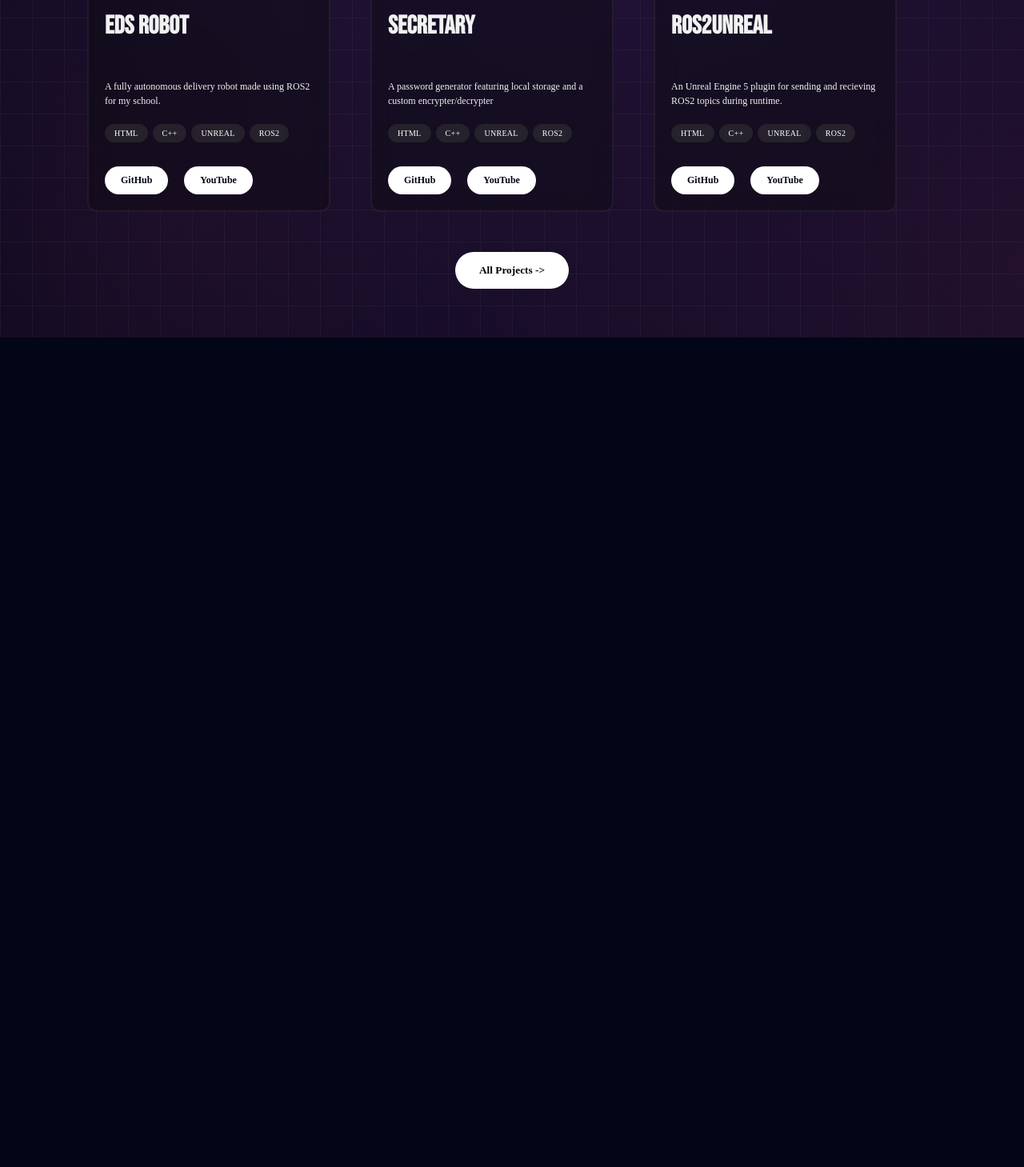
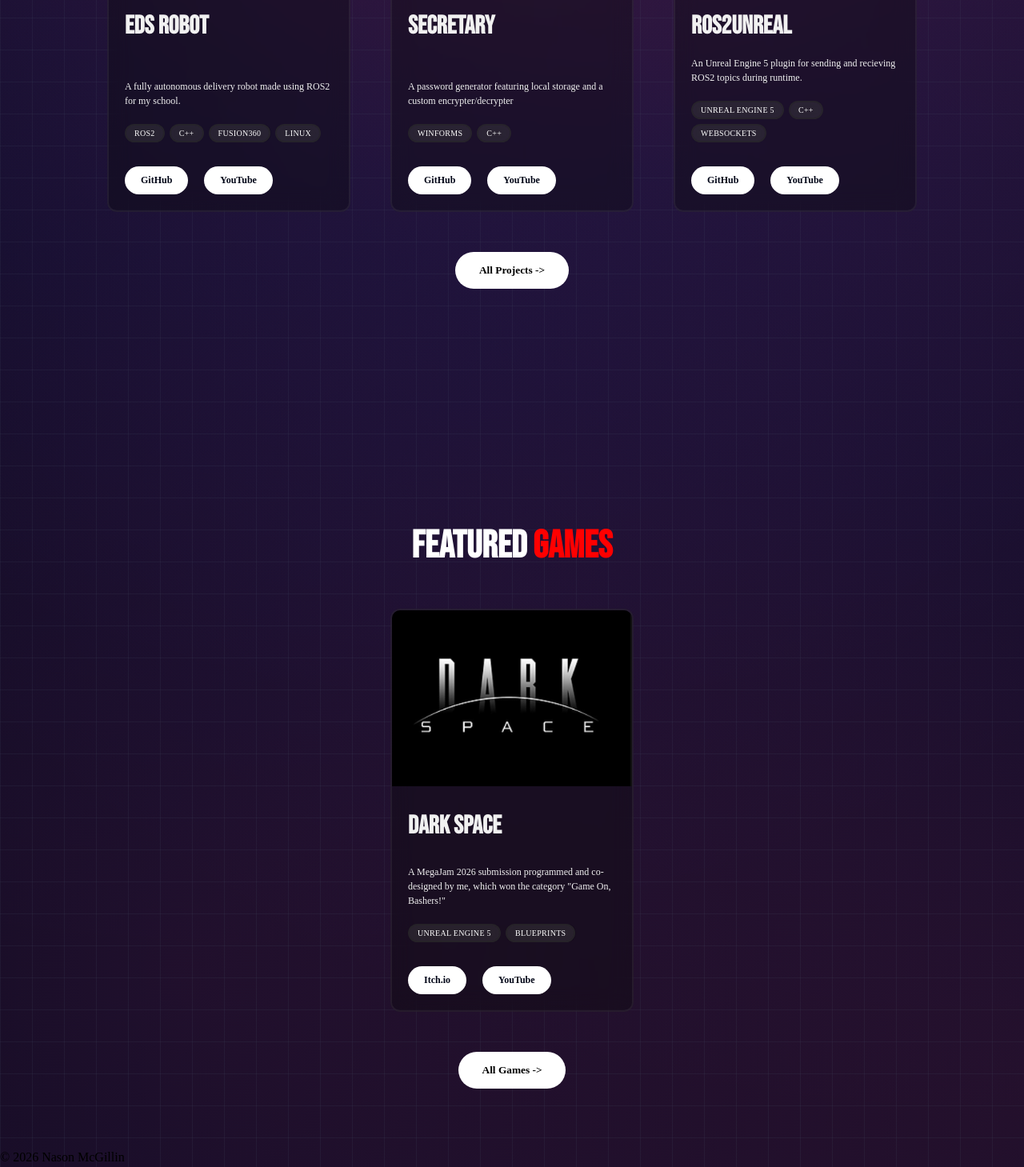
Before and after one commit to JustNason/justnason.github.io, a website: page index.html in a window 1280 px wide. Shown: the part 1178-2637 px from the top of the page at 80% size. Before the commit the page ends 1600 px from the top, so only its background shows below. Drawn offline with Linux system fonts and the light colour scheme; files whose address does not match are found by name; a web font is replaced by a local one.

Commit message:
Refactor code structure for improved readability and maintainability

```diff
--- a/index.html
+++ b/index.html
@@ -31,10 +31,10 @@
             <p>A fully autonomous delivery robot made using ROS2 for my school.</p>
           </div>
           <div class="project_tags">
-            <span class="tag html">HTML</span>
+            <span class="tag html">ROS2</span>
             <span class="tag cpp">C++</span>
-            <span class="tag unreal">Unreal</span>
-            <span class="tag ros2">ROS2</span>
+            <span class="tag unreal">Fusion360</span>
+            <span class="tag ros2">Linux</span>
           </div>
           <div class="project_buttons">
             <a class="project_button" href="https://github.com/JustNason/EDS_Bot">GitHub</a>
@@ -50,10 +50,8 @@
             <p>A password generator featuring local storage and a custom encrypter/decrypter</p>
           </div>
           <div class="project_tags">
-            <span class="tag html">HTML</span>
+            <span class="tag html">Winforms</span>
             <span class="tag cpp">C++</span>
-            <span class="tag unreal">Unreal</span>
-            <span class="tag ros2">ROS2</span>
           </div>
           <div class="project_buttons">
             <a class="project_button" href="https://github.com/JustNason/EDS_Bot">GitHub</a>
@@ -69,10 +67,9 @@
             <p>An Unreal Engine 5 plugin for sending and recieving ROS2 topics during runtime.</p>
           </div>
           <div class="project_tags">
-            <span class="tag html">HTML</span>
+            <span class="tag html">Unreal Engine 5</span>
             <span class="tag cpp">C++</span>
-            <span class="tag unreal">Unreal</span>
-            <span class="tag ros2">ROS2</span>
+            <span class="tag unreal">Websockets</span>
           </div>
           <div class="project_buttons">
             <a class="project_button" href="https://github.com/JustNason/EDS_Bot">GitHub</a>
@@ -83,5 +80,32 @@
       </div>
       <button class="title" style="margin-top: 50px;">All Projects -></button>
     </div>
+    <div class="projects" style="margin-top: 200px;">
+      <h1 class="projects_title">Featured <b class="red">Games</b></h1>
+        <div class="project_box">
+          <!-- start of project card -->
+          <div class="project_card">
+            <img src="Images/darkspacelogo.png" alt="Avatar" style="width:100%">
+            <div class="project_description">
+              <h4><b>Dark Space</b></h4>
+              <p>A MegaJam 2026 submission programmed and co-designed by me, which won the category "Game On, Bashers!"</p>
+            </div>
+            <div class="project_tags">
+              <span class="tag html">Unreal Engine 5</span>
+              <span class="tag cpp">Blueprints</span>
+            </div>
+            <div class="project_buttons">
+              <a class="project_button" href="https://github.com/JustNason/EDS_Bot">Itch.io</a>
+              <a class="project_button">YouTube</a>
+            </div>
+          </div>
+          <!-- end of project box -->
+        </div>
+        <button class="title" style="margin-top: 50px;">All Games -></button>
+      </div>
+    </div>
+    <footer class="footer">
+      <p>© 2026 Nason McGillin</p>
+    </footer>
   </body>
 </html>
--- a/style.css
+++ b/style.css
@@ -147,7 +147,8 @@ div.project_card {
   overflow: hidden;
   width: 300px;
   transition: transform 0.25s ease, box-shadow 0.25s ease;
-  margin-right: 50px;
+  margin-right: 25px;
+  margin-left: 25px;
   height: 500px;
   display: flex;
   flex-direction: column;
```
Also changed, not shown: Images/darkspacelogo.png (added).
